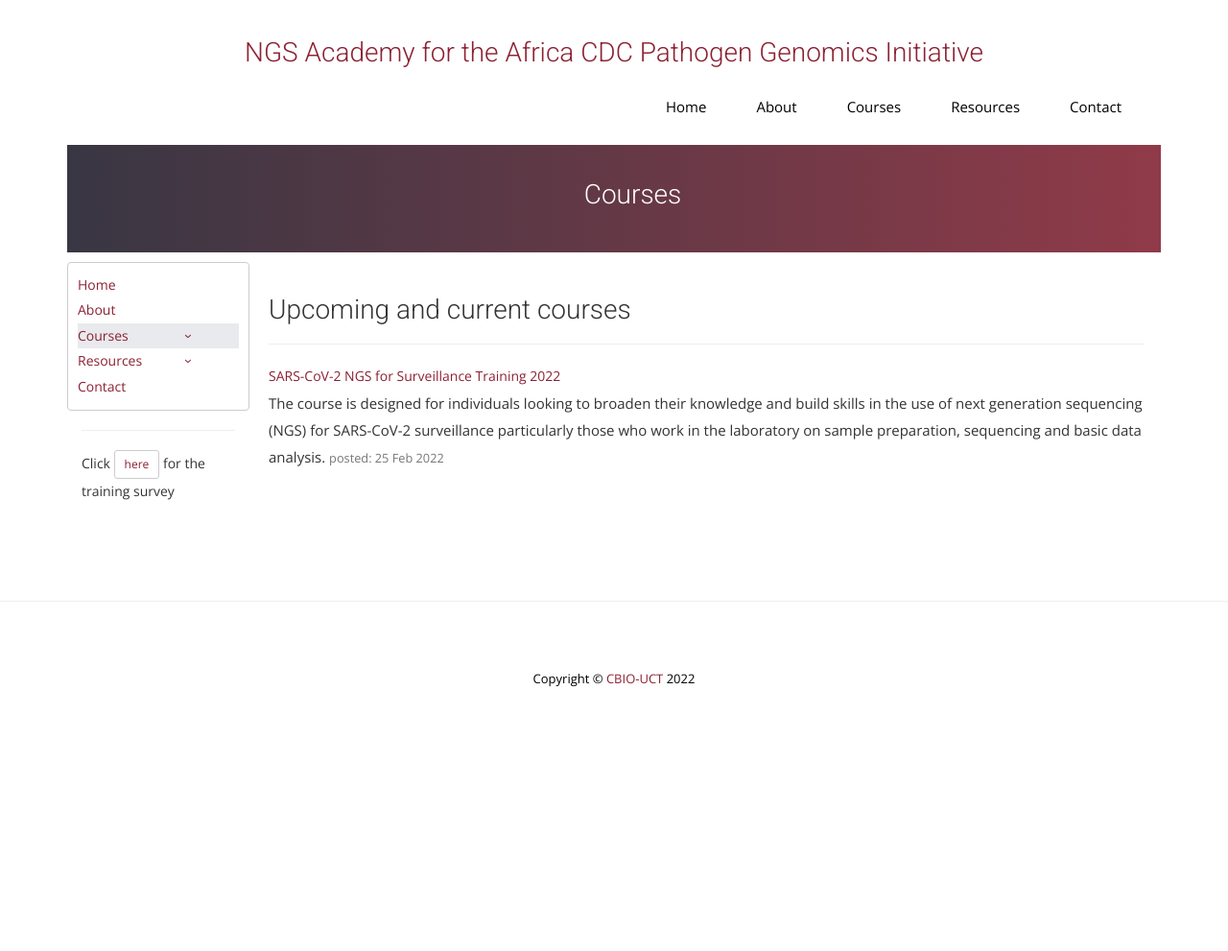
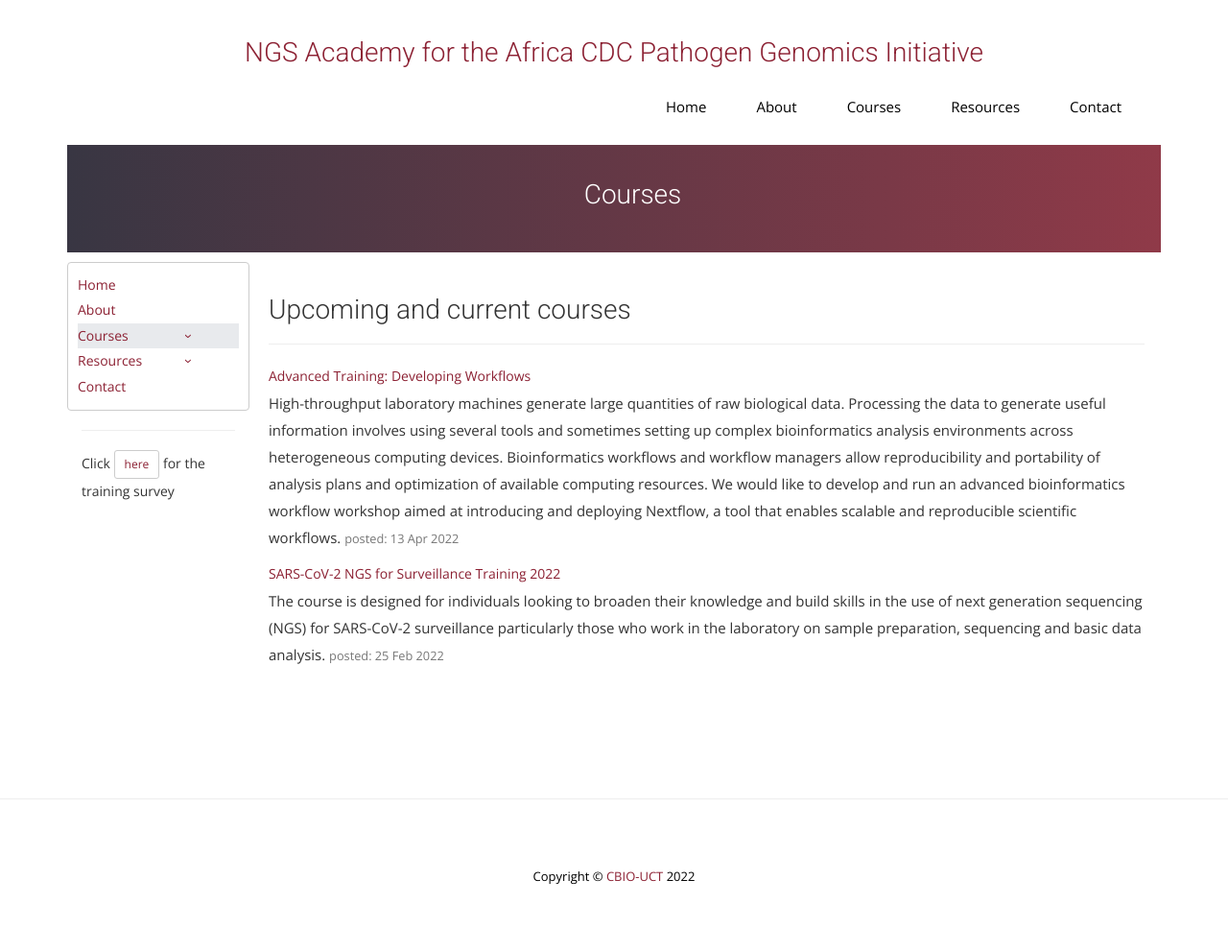
Before and after one commit to uct-cbio/ngs-academy, a Jekyll site: the page built from courses.html, in a window 1280 px wide. Shown: the whole page at 96% size. Built offline with Jekyll 4.4.1, drawn with Linux system fonts in a browser that asks for light colours; nearby versions of some CDN libraries; some web fonts are replaced; comment, search, counter and statistics services are not loaded; before the commit the page ends 900 px from its top, so only the background shows below that.

Commit message:
added monday and tues tutorials

```diff
--- /dev/null
+++ b/_posts/2022-04-13-Advanced-Training-Developing- Workflows.md
@@ -0,0 +1,476 @@
+---
+layout: default
+title:  "Advanced Training: Developing Workflows"
+date: 2022-04-13
+main_menu: courses
+permalink: /:year/:title
+category: upcoming
+course_overview : High-throughput laboratory machines generate large quantities of raw biological data.  Processing the data to generate useful information involves using several tools and sometimes setting up complex bioinformatics analysis environments across heterogeneous computing devices. Bioinformatics workflows and workflow managers allow reproducibility and portability of analysis plans and optimization of available computing resources.  We would like to develop and run an advanced  bioinformatics workflow workshop  aimed at introducing and deploying Nextflow, a tool that enables scalable and reproducible scientific workflows.
+start_date: 2022-04-25
+end_date: 2022-04-29
+group: group1
+---
+
+<!-- ### SARS-CoV-2 NGS bioinformatics course 2021 -->
+The NGS Academy forms part of the Africa CDC Pathogen Genomics Initiative (PGI). This initiative is funded by the Bill & Melinda Gates Foundation. Our training initiatives are carried out in partnership with the African Society for Laboratory Medicine (ASLM).
+<hr>
+
+<!-- <b>Course outline:</b> [ SARS-CoV-2 NGS Bioinformatics Course 2021]({{ site.url }}/docs/course_outline.pdf) -->
+
+<p align="left"><b >Course overview:</b></p>
+
+ <p align="left">High-throughput laboratory machines generate large quantities of raw biological data. Processing the data to generate useful information involves using several tools and sometimes setting up complex bioinformatics analysis environments across heterogeneous computing devices. Bioinformatics workflows and workflow managers allow reproducibility and portability of analysis plans and optimization of available computing resources. We would like to develop and run an advanced bioinformatics workflow workshop aimed at introducing and deploying Nextflow, a tool that enables scalable and reproducible scientific workflows.
+ <p>
+
+
+<p align="left"><b class="text-left">Intended audience:</b></p>
+
+<p>Beginner - Intermediate  level  Bioinformaticians working with next-generation sequencing data in East-Africa.
+</p>
+
+<!-- test -->
+<p>The course will cover:</p>
+
+<div class="row">
+    <div class="col-sm-2">
+        <div><img alt="..." src="/ngs-academy/img/nextflow.png" width="100%" />
+            <!-- <p class="small"> Source: CBIO UCT</p> -->
+        </div>
+    </div>
+    <div class="col-sm-2">
+        <div><img alt="..." src="/ngs-academy/img/docker.png" width="100%" />
+            <!-- <p class="small"> Source: CBIO UCT</p> -->
+        </div>
+    </div>
+    <div class="col-sm-2">
+        <div><img alt="..." src="/ngs-academy/img/git.png" width="100%" />
+            <!-- <p class="small"> Source: CBIO UCT</p> -->
+        </div>
+    </div>
+    <div class="col-sm-2">
+        <div><img alt="..." src="/ngs-academy/img/HPC.jpg" width="100%" />
+            <!-- <p class="small"> Source: CBIO UCT</p> -->
+        </div>
+    </div>
+         <div class="col-sm-2">
+        <div><img alt="..." src="/ngs-academy/img/snakemake.png" width="100%" />
+            <!-- <p class="small"> Source: CBIO UCT</p> -->
+        </div>
+    </div>
+
+</div>
+
+
+<h3>Logistics: </h3>
+<hr>
+
+<ol class="list-unstyled">
+
+ <li><b>Venue of course</b>: KEMRI / WELLCOME TRUST Kilifi, Kenya  </li>
+
+
+<li><b>Dates for the course:</b> 25-29 April 2022</li>
+
+
+<!-- <li><b>Course sponsors</b>: TBA</li> -->
+
+<!-- <u><li><b>Participant applications</b></li></u>
+
+<li><b>Registration for participants opened:</b> 25 Feb 2022</li> -->
+
+<!-- <li><b>Registration for participants closed:</b> 04 March 2022</li> -->
+
+<!-- <li><b>Notification date for successful Applicants:</b> </li> -->
+</ol>
+
+<b>Course curriculum:</b>
+<hr>
+<ol class="list-unstyled">
+
+<li>Day 1 HPC and introduction to containers </li>
+<li>Day 2 Introduction to git and file organisation</li>
+<li>Day 3 Introduction to snakemake</li>
+<li>Day 4 Advanced workflows (Nextflow, CWL) </li>
+<li>Day 5 Practical application </li>
+
+</ol>
+
+
+<h3>Course schedule and Materials:</h3>
+
+
+<ul class="nav nav-tabs" role="tablist">
+	<li class="nav-item">
+		<a class="nav-link active" data-toggle="tab" href="#tabs-1" role="tab">Mon 25 April 2022</a>
+	</li>
+	<li class="nav-item">
+		<a class="nav-link" data-toggle="tab" href="#tabs-2" role="tab">Tues 26 April 2022</a>
+	</li>
+   <!--
+	<li class="nav-item">
+		<a class="nav-link" data-toggle="tab" href="#tabs-3" role="tab">Wed 27 April 2022</a>
+	</li>
+  	<li class="nav-item">
+		<a class="nav-link" data-toggle="tab" href="#tabs-4" role="tab">Thur 28 April 2022</a>
+	</li>
+-->
+<!--
+   	<li class="nav-item">
+		<a class="nav-link" data-toggle="tab" href="#tabs-5" role="tab">Fri 29 April 2022</a>
+	</li>
+-->
+
+</ul><!-- Tab panes -->
+<div class="tab-content">
+	<div class="tab-pane active" id="tabs-1" role="tabpanel">
+		<p>   <table class="table table-bordered table-responsive">
+  <thead>
+    <tr>
+      <th scope="col">Session</th>
+      <th scope="col">Course materials</th>
+      <th scope="col">Training partner</th>
+       <th scope="col">Interactive Sessions with Instructor/s</th>
+    </tr>
+  </thead>
+  <tbody>
+    <tr>
+      <th scope="row">9:00 am - 10:00am
+      <br>
+     </th>
+      <td>    <ul>
+      <li><b> Get setup working on the HPC set-up</b></li>
+<ol>
+  <li>1. Draw Scientific Journey (Includes your current needs for intermediate/advanced training)</li>
+  <li>2. Get setup working on HPC</li>
+</ol>
+</ul></td>
+      <td><ul>
+
+  <li>Malawi-Liverpool-Wellcome Trust </li>
+
+ <li>KEMRI </li>
+
+</ul></td>
+            <td><ul>
+             <li>Dr Philip Ashton</li>
+              <li>Dr George Githinji</li>
+</ul></td>
+    </tr>
+  <tr>
+      <th scope="row">10:30 am - 1:00pm
+      <br>
+     </th>
+      <td>    <ul>
+      <li> <a href="{{ site.url }}uploads/Cond_and_Conda_environments.pdf" target="_blank">Introduction to conda and conda environments.</a></li>
+<ol>
+  <li>3. Miniconda Installation</li>
+  <li>4. Use of mamba</li>
+    <li>6. Conda environments</li>
+     <li>7. Different ways of specifying (cmd line, yaml file)</li>
+       <li>Ways of saving/exporting/sharing</li>
+</ol>
+</ul></td>
+      <td><ul>
+
+  <li>Malawi-Liverpool-Wellcome Trust </li>
+ <li>KEMRI </li>
+
+
+</ul></td>
+            <td><ul>
+             <li>Dr Philip Ashton</li>
+              <li>Dr George Githinji</li>
+</ul></td>
+    </tr>
+  <tr>
+      <th scope="row">2:00 pm - 4:00pm
+      <br>
+     </th>
+      <td>    <ul>
+        <li> <a href="#" target="_blank">Introduction to Containers.</a></li>
+<ol>
+  <li>8. Introduction to docker</li>
+  <li>9. Finding and rolling out containers</li>
+   <li>10. Run docker</li>
+    <li>11. Build a docker container</li>
+    <li>12. Modifying a docker container</li>
+     <li>13. Theory session on Singularity, similarities and differences with docker</li>
+</ol>
+</ul></td>
+      <td><ul>
+
+  <li>Malawi-Liverpool-Wellcome Trust </li>
+   <li>KEMRI </li>
+
+
+
+</ul></td>
+            <td><ul>
+             <li>Dr Philip Ashton</li>
+              <li>Dr George Githinji</li>
+</ul></td>
+    </tr>
+
+  </tbody>
+</table>    </p>
+	</div>
+	<div class="tab-pane" id="tabs-2" role="tabpanel">
+		<p> <table class="table table-bordered table-responsive">
+  <thead>
+    <tr>
+      <th scope="col">Session</th>
+      <th scope="col">Course materials</th>
+      <th scope="col">Training partner</th>
+       <th scope="col">Interactive Sessions with Instructor/s</th>
+    </tr>
+  </thead>
+  <tbody>
+
+  <tr>
+      <th scope="row">9:00 am - 10:00am
+      <br>
+     </th>
+      <td>    <ul>
+      <li><b>Introduction to Git</b></li>
+<ol>
+  <li> <a href="https://verena90.github.io/2021-10-05-online-NGS_Academy/" target="_blank">Software carpentry</a> </li>
+
+</ol>
+</ul></td>
+      <td><ul>
+
+  <li>Malawi-Liverpool-Wellcome Trust </li>
+
+ <li>KEMRI </li>
+
+</ul></td>
+            <td><ul>
+             <li>Dr Philip Ashton</li>
+              <li>Dr George Githinji</li>
+</ul></td>
+    </tr>
+ <tr>
+      <th scope="row">10:30 am - 1:00pm
+      <br>
+     </th>
+      <td>    <ul>
+      <li><b> Scientific talk</b></li>
+</ul></td>
+      <td><ul>
+
+  <li>Malawi-Liverpool-Wellcome Trust </li>
+
+ <li>KEMRI </li>
+
+</ul></td>
+            <td><ul>
+             <li>Dr Philip Ashton</li>
+              <li>Dr George Githinji</li>
+</ul></td>
+    </tr>
+    <tr>
+      <th scope="row">
+      <br>
+      2:00 pm - 3:00 pm</th>
+      <td>    <ul>
+             <li>File organisation.</li>
+
+</ul></td>
+      <td><ul>
+
+  <li>KEMRI</li>
+
+
+</ul></td>
+            <td> <ul>
+
+  <li>Dr George Githinji</li>
+
+</ul></td>
+    </tr>
+
+  </tbody>
+</table>
+</p>
+	</div>
+	<div class="tab-pane" id="tabs-3" role="tabpanel">
+		<p>   <table class="table table-bordered table-responsive">
+  <thead>
+    <tr>
+      <th scope="col">Session</th>
+      <th scope="col">Course materials</th>
+      <th scope="col">Training partner</th>
+       <th scope="col">Interactive Sessions with Instructor/s</th>
+    </tr>
+  </thead>
+  <tbody>
+    <tr>
+      <th scope="row">AM session
+      <br>
+     </th>
+      <td>    <ul>
+                   <li> <a href="#" target="_blank"> Introduction to snakemake.</a></li>
+               <ol>
+  <li>1. Scripting </li>
+  <li>2. Basic Concerpts </li>
+  <li>3. Running a basic pipeline</li>
+  <li>4. Configurations </li>
+
+
+</ol>
+
+</ul></td>
+      <td><ul>
+
+  <li>Malawi-Liverpool-Wellcome Trust</li>
+
+  <li></li>
+
+</ul></td>
+            <td><ul>
+             <li>Dr Philip Ashton</li>
+
+</ul></td>
+    </tr>
+    <tr>
+      <th scope="row">
+      <br>
+      PM session</th>
+      <td>    <ul>
+                                <li> <a href="#" target="_blank"> Introduction to snakemake contd..</a></li>
+               <ol>
+  <li>5. Run Snakemake with conda </li>
+
+
+
+</ol>
+</ul></td>
+      <td><ul>
+
+  <li>Malawi-Liverpool-Wellcome Trust</li>
+
+
+</ul></td>
+            <td> <ul>
+
+  <li>Dr Philip Ashton</li>
+
+</ul></td>
+    </tr>
+
+  </tbody>
+</table>  </p>
+	</div>
+
+  	<div class="tab-pane" id="tabs-4" role="tabpanel">
+		<p> <table class="table table-bordered">
+  <thead>
+    <tr>
+      <th scope="col">Session</th>
+      <th scope="col">Course materials</th>
+      <th scope="col">Training partner</th>
+       <th scope="col">Interactive Sessions with Instructor/s</th>
+    </tr>
+  </thead>
+  <tbody>
+    <tr>
+      <th scope="row">AM session
+      <br>
+     </th>
+      <td>    <ul>
+      <ul>
+                   <li> <a href="#" target="_blank"> Introduction to snakemake contd..</a></li>
+               <ol>
+  <li>6. Run Snakemake on HPC </li>
+  <li>7. Sharing pipelines </li>
+
+
+</ol>
+
+</ul>
+</ul></td>
+      <td><ul>
+
+  <li>Malawi-Liverpool-Wellcome Trust</li>
+
+
+
+</ul></td>
+            <td><ul>
+             <li>Dr Philip Ashton</li>
+</ul></td>
+    </tr>
+    <tr>
+      <th scope="row">
+      <br>
+      PM session</th>
+      <td>    <ul>
+               <li> <a href="#" target="_blank">Advanced workflows (Nextflow and CWL)</a></li>
+               <ol>
+<li>1. Compare and contrast with snakemake</li>
+<li>2. Simple workflows </li>
+<li>3. Using Docker in workflows </li>
+<li>4. Using HPC </li>
+<li>5. Introduction to Common Workflow language </li>
+
+
+
+</ol>
+</ul></td>
+      <td><ul>
+
+  <li>CGIAR</li>
+
+
+</ul></td>
+            <td> <ul>
+
+  <li>John Juma</li>
+
+</ul></td>
+    </tr>
+
+  </tbody>
+</table>  </p>
+	</div>
+    	<div class="tab-pane" id="tabs-5" role="tabpanel">
+		<p> <table class="table table-bordered">
+  <thead>
+    <tr>
+      <th scope="col">Session</th>
+      <th scope="col">Course materials</th>
+      <th scope="col">Training partner</th>
+       <th scope="col">Interactive Sessions with Instructor/s</th>
+    </tr>
+  </thead>
+  <tbody>
+    <tr>
+      <th scope="row">AM-PM session
+      <br>
+     </th>
+      <td>    <ul>
+                 <li> Practical project on implementing your own workflow</li>
+               <ol>
+<li>1. Provide 3/4/5 datasets and desired workflows and divide the participants into groups to work on those.</li>
+</ol>
+
+</ul></td>
+      <td><ul>
+
+  <li>KEMRI</li>
+
+ <li>Malawi-Liverpool-Wellcome Trust</li>
+
+</ul></td>
+            <td><ul>
+             <li>Dr George Githinji</li>
+  <li>Dr Philip Ashton</li>
+
+</ul></td>
+    </tr>
+
+
+  </tbody>
+</table>  </p>
+	</div>
+</div>
```
Also changed, not shown: _posts/2022-04-13 Advanced-Training-Developing-Workflows old.md (renamed from _posts/2022-04-13-wip-ADTDW.md, +100 -75 lines).
